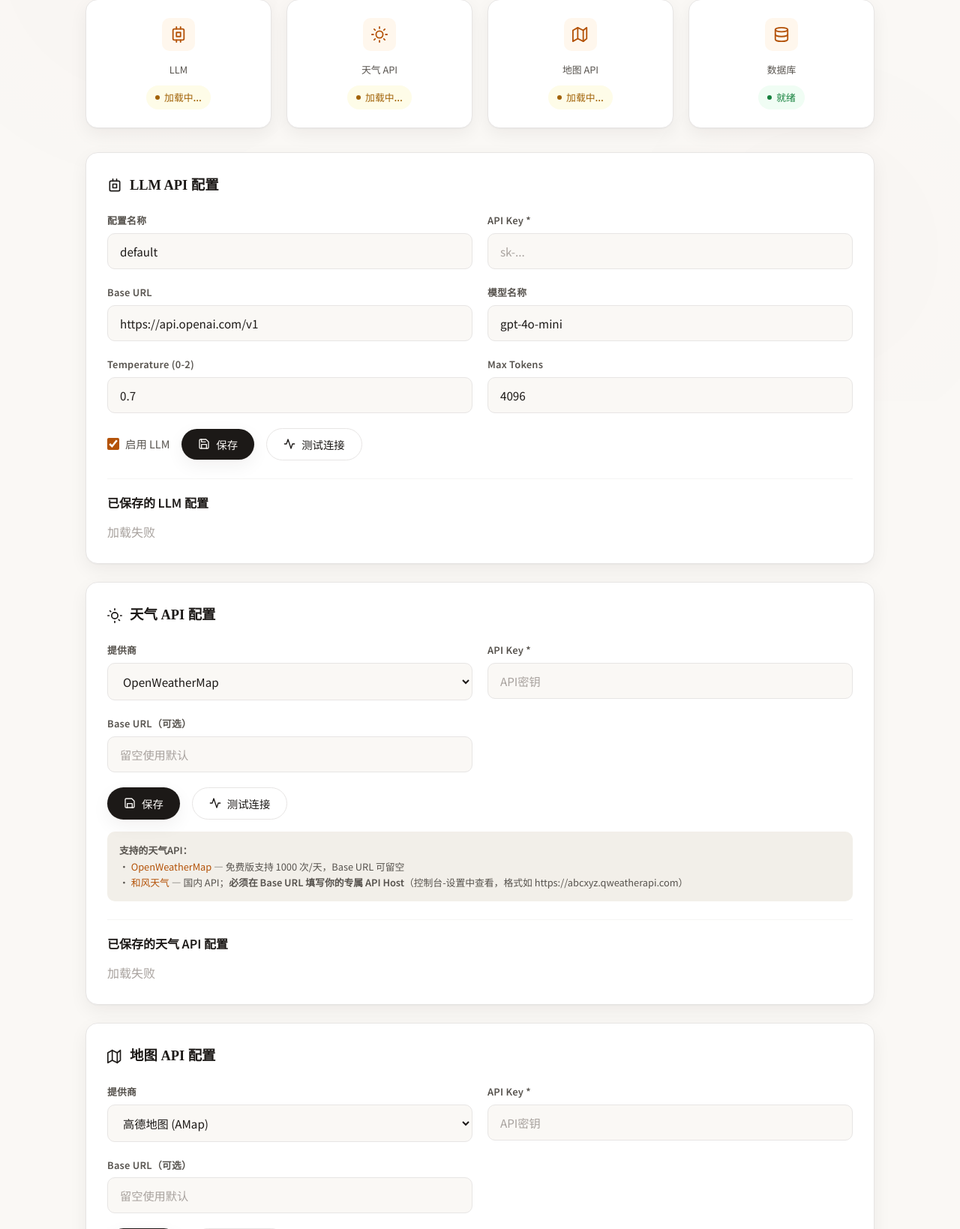
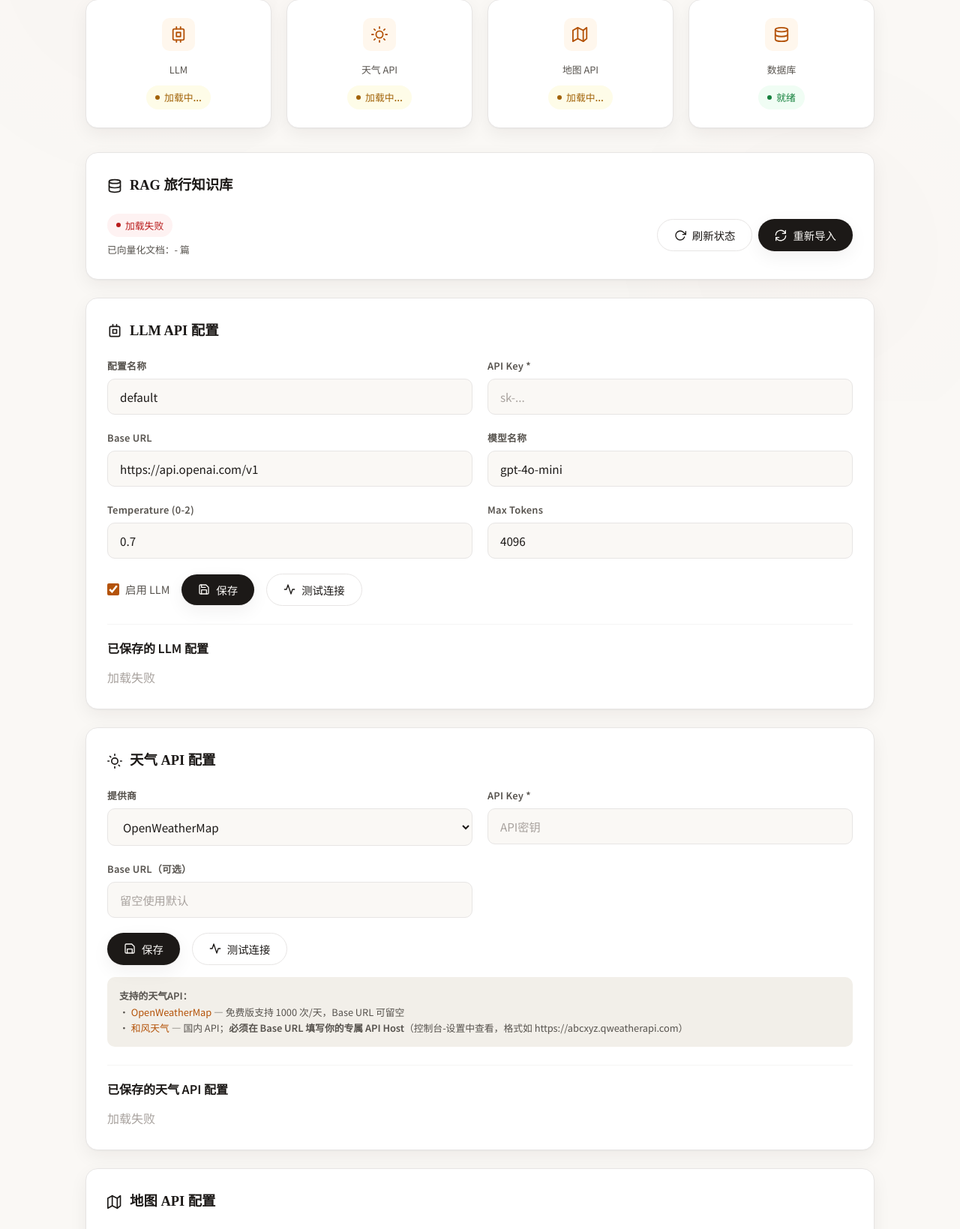
Before and after one commit to sen1orNWzZzZzZz/yuru-agent, a FastAPI app: template app/templates/admin_v3.html in a window 1280 px wide. Shown: the part 265-1904 px from the top of the page at 75% size. Run offline with FastAPI, Linux system fonts and the light colour scheme; the template is opened without the code that fills it, so the values that code supplies are empty; parts of the project's set-up code (start-up, migrations or seed data) failed here and were passed over.

Commit message:
Add RAG skeleton: availability flag, auto-ingest, admin/user APIs, admin UI
Co-Authored-By: Claude Opus 4.8 <noreply@anthropic.com>

```diff
--- a/app/main.py
+++ b/app/main.py
@@ -42,7 +42,12 @@ from app.auth import (
 )
 from app.db.database import execute, get_db_connection, init_db, query_all, query_one
 from app.integrations.config_manager import IntegrationConfig
-from app.knowledge import ensure_ingested
+from app.knowledge import (
+    ChecklistGenerator,
+    RAG_AVAILABLE,
+    TipsRetriever,
+    ensure_ingested,
+)
 from app.mcp_server import MCPMessagesRoute, handle_mcp_sse
 
 # ============================================================
@@ -176,7 +181,14 @@ async def startup_event():
     init_db()
     # 服务重启后，把长时间未更新的 running Run 重置为 pending，避免任务永远卡住
     PlanningRunService.release_stuck_runs()
-    # 知识库向量化暂不自动执行，通过 /api/admin/knowledge/ingest 手动触发
+    # 若 RAG 依赖已安装，自动确保知识库已导入（首次启动时建库）
+    if RAG_AVAILABLE:
+        try:
+            ensure_ingested()
+        except Exception as e:
+            logger.warning(f"[Startup] 知识库自动导入失败: {e}")
+    else:
+        logger.info("[Startup] RAG 依赖未安装，跳过知识库初始化")
 
 
 # ============================================================
@@ -1461,16 +1473,92 @@ async def dashboard_agent_logs(range: str = "24h", limit: int = 50, offset: int
 
 
 @app.post("/api/admin/knowledge/ingest")
-async def ingest_knowledge():
+async def ingest_knowledge(force: bool = False):
     """手动触发旅行知识库向量化（首次启动或文档更新后调用）."""
-    try:
-        count = ensure_ingested()
+    if not RAG_AVAILABLE:
+        return {"success": False, "message": "RAG 依赖未安装，请先执行 pip install -r requirements.txt"}
+    try:
+        count = ensure_ingested() if not force else ingest_documents(force=True)
         return {"success": True, "message": f"知识库导入完成，共 {count} 篇文档"}
     except Exception as e:
+        logger.exception("[Admin] 知识库导入失败")
         return {"success": False, "message": f"导入失败: {str(e)}"}
 
 
-@app.get("/api/admin/request-logs")
+@app.get("/api/admin/knowledge/status")
+async def knowledge_status():
+    """查看旅行知识库状态."""
+    if not RAG_AVAILABLE:
+        return {"success": True, "enabled": False, "count": 0, "message": "RAG 依赖未安装"}
+    try:
+        from app.knowledge.vector_store import KnowledgeVectorStore
+
+        store = KnowledgeVectorStore()
+        count = store.count()
+        return {"success": True, "enabled": True, "count": count}
+    except Exception as e:
+        logger.exception("[Admin] 获取知识库状态失败")
+        return {"success": False, "message": f"获取状态失败: {str(e)}"}
+
+
+@app.post("/api/v3/checklist")
+async def generate_checklist(req: ChecklistRequest):
+    """基于 RAG 生成旅行 Checklist."""
+    if not RAG_AVAILABLE:
+        return {"success": False, "message": "RAG 依赖未安装"}
+    try:
+        generator = ChecklistGenerator()
+        result = generator.generate(
+            destination=req.destination,
+            days=req.days,
+            travelers=req.travelers,
+            season=req.season,
+            special_needs=req.special_needs,
+            style=req.style,
+        )
+        return {"success": True, "data": result}
+    except Exception as e:
+        logger.exception("[API] 生成 Checklist 失败")
+        return {"success": False, "message": f"生成失败: {str(e)}"}
+
+
+@app.get("/api/v3/knowledge/tips")
+async def get_travel_tips(
+    destination: str,
+    season: str | None = None,
+    special_needs: str | None = None,
+    style: str | None = None,
+    n_results: int = 5,
+):
+    """语义检索旅行知识 Tips."""
+    if not RAG_AVAILABLE:
+        return {"success": False, "message": "RAG 依赖未安装"}
+    try:
+        query_parts = [f"{destination}旅行"]
+        if season:
+            query_parts.append(f"{season}出行")
+        if special_needs:
+            query_parts.append(special_needs)
+        if style:
+            query_parts.append(f"{style}旅行")
+
+        retriever = TipsRetriever()
+        results = retriever.retrieve(
+            query=" ".join(query_parts),
+            n_results=n_results,
+        )
+        # 扁平化返回，便于前端直接渲染
+        documents = results.get("documents", [[]])[0]
+        metadatas = results.get("metadatas", [[]])[0]
+        tips = [
+            {"text": doc, "metadata": meta}
+            for doc, meta in zip(documents, metadatas)
+            if doc
+        ]
+        return {"success": True, "data": {"query": " ".join(query_parts), "tips": tips}}
+    except Exception as e:
+        logger.exception("[API] 检索旅行知识失败")
+        return {"success": False, "message": f"检索失败: {str(e)}"}
 async def get_request_logs(limit: int = 100, offset: int = 0, path: str | None = None):
     """
     获取 API 请求日志
--- a/app/templates/admin_v3.html
+++ b/app/templates/admin_v3.html
@@ -94,6 +94,43 @@
         <div class="status-card-label">数据库</div>
         <div id="statusDb" class="status-badge status-ok">
             <span class="status-dot"></span>就绪
+        </div>
+    </div>
+</div>
+
+<!-- RAG 知识库 -->
+<div class="card config-card animate-fade-up animate-delay-2">
+    <div class="card-title">
+        <svg width="20" height="20" viewBox="0 0 24 24" fill="none" stroke="currentColor" stroke-width="2" stroke-linecap="round" stroke-linejoin="round">
+            <ellipse cx="12" cy="5" rx="9" ry="3"/>
+            <path d="M21 12c0 1.66-4 3-9 3s-9-1.34-9-3"/>
+            <path d="M3 5v14c0 1.66 4 3 9 3s9-1.34 9-3V5"/>
+        </svg>
+        RAG 旅行知识库
+    </div>
+    <div style="display:flex;align-items:center;justify-content:space-between;flex-wrap:wrap;gap:16px;">
+        <div>
+            <div id="ragStatus" class="status-badge status-warn">
+                <span class="status-dot"></span>加载中...
+            </div>
+            <div style="font-size:0.8rem;color:var(--text-secondary);margin-top:6px;">
+                已向量化文档：<span id="ragDocCount">-</span> 篇
+            </div>
+        </div>
+        <div style="display:flex;gap:8px;">
+            <button class="btn btn-secondary" onclick="loadKnowledgeStatus()">
+                <svg width="16" height="16" viewBox="0 0 24 24" fill="none" stroke="currentColor" stroke-width="2" stroke-linecap="round" stroke-linejoin="round">
+                    <polyline points="23 4 23 10 17 10"/>
+                    <path d="M20.49 15a9 9 0 1 1-2.12-9.36L23 10"/>
+                </svg>
+                刷新状态
+            </button>
+            <button class="btn btn-primary" onclick="reingestKnowledge()">
+                <svg width="16" height="16" viewBox="0 0 24 24" fill="none" stroke="currentColor" stroke-width="2" stroke-linecap="round" stroke-linejoin="round">
+                    <path d="M21.5 2v6h-6M2.5 22v-6h6M2 11.5a10 10 0 0 1 18.8-4.3M22 12.5a10 10 0 0 1-18.8 4.3"/>
+                </svg>
+                重新导入
+            </button>
         </div>
     </div>
 </div>
@@ -396,6 +433,7 @@
 <script>
 document.addEventListener('DOMContentLoaded', () => {
     loadStatus();
+    loadKnowledgeStatus();
     loadMetrics();
     loadRequestLogs();
     loadConfigLists();
@@ -440,6 +478,58 @@ async function loadStatus() {
             document.getElementById('dbXhs').textContent = d.database.xiaohongshu;
         }
     } catch (e) { console.error('加载状态失败:', e); }
+}
+
+async function loadKnowledgeStatus() {
+    const statusEl = document.getElementById('ragStatus');
+    const countEl = document.getElementById('ragDocCount');
+    try {
+        const r = await apiGet('/api/admin/knowledge/status');
+        if (!r.success) {
+            statusEl.className = 'status-badge status-err';
+            statusEl.innerHTML = '<span class="status-dot"></span>获取失败';
+            countEl.textContent = '-';
+            return;
+        }
+        if (!r.enabled) {
+            statusEl.className = 'status-badge status-err';
+            statusEl.innerHTML = '<span class="status-dot"></span>未启用';
+            countEl.textContent = '0';
+            return;
+        }
+        statusEl.className = 'status-badge status-ok';
+        statusEl.innerHTML = '<span class="status-dot"></span>已就绪';
+        countEl.textContent = r.count ?? 0;
+    } catch (e) {
+        console.error('加载知识库状态失败:', e);
+        statusEl.className = 'status-badge status-err';
+        statusEl.innerHTML = '<span class="status-dot"></span>加载失败';
+        countEl.textContent = '-';
+    }
+}
+
+async function reingestKnowledge() {
+    const btn = document.querySelector('#ragStatus')?.closest('.card')?.querySelector('button:last-of-type');
+    if (btn) {
+        btn.disabled = true;
+        btn.textContent = '导入中...';
+    }
+    try {
+        const r = await apiPost('/api/admin/knowledge/ingest?force=true', {});
+        showToast(r.message, r.success ? 'success' : 'error');
+        if (r.success) loadKnowledgeStatus();
+    } catch (e) {
+        showToast('导入请求异常: ' + e.message, 'error');
+    } finally {
+        if (btn) {
+            btn.disabled = false;
+            btn.innerHTML = `
+                <svg width="16" height="16" viewBox="0 0 24 24" fill="none" stroke="currentColor" stroke-width="2" stroke-linecap="round" stroke-linejoin="round">
+                    <path d="M21.5 2v6h-6M2.5 22v-6h6M2 11.5a10 10 0 0 1 18.8-4.3M22 12.5a10 10 0 0 1-18.8 4.3"/>
+                </svg>
+                重新导入`;
+        }
+    }
 }
 
 async function loadMetrics() {
```
Also changed, not shown: app/knowledge/__init__.py (+15 -1 lines).
